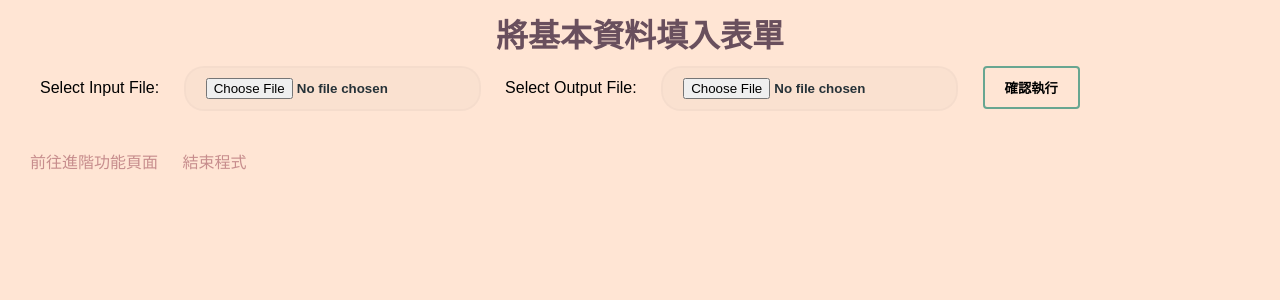
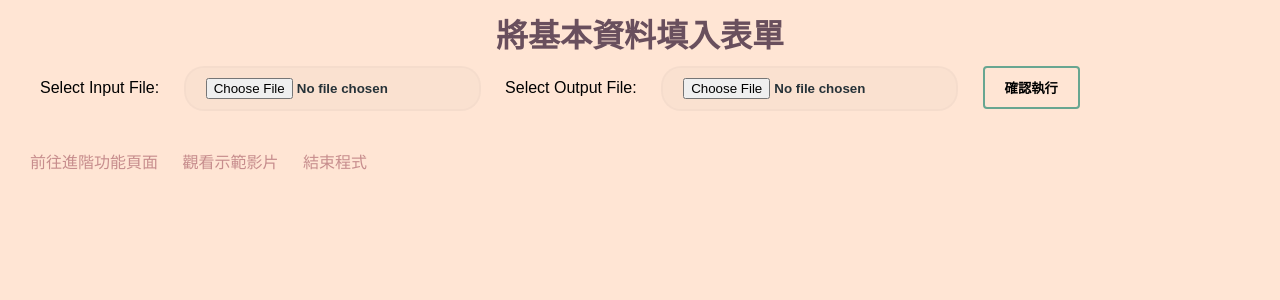
Before and after one commit to Benjamin-Yan/simple-excel-filler, a Flask app: page / in a window 1280 px wide. Shown: the top 300 px of the page. Run offline with Flask 3, Linux system fonts and the light colour scheme.

Commit message:
docs: add demo video link

```diff
--- a/templates/index.html
+++ b/templates/index.html
@@ -21,6 +21,7 @@
 
     <br/>
     <a href="/select">前往進階功能頁面</a>
+    <a href="https://youtu.be/Z9ull5nU5Ok?t=175" target="_blank">觀看示範影片</a>
     <a href="/endapp">結束程式</a>
   </body>
 </html>
--- a/templates/select.html
+++ b/templates/select.html
@@ -28,6 +28,7 @@
 
     <hr/>
     <a href="/">回首頁</a>
+    <a href="https://youtu.be/Z9ull5nU5Ok?t=175" target="_blank">觀看示範影片</a>
     <a href="/endapp">結束程式</a>
 </body>
 </html>
```
